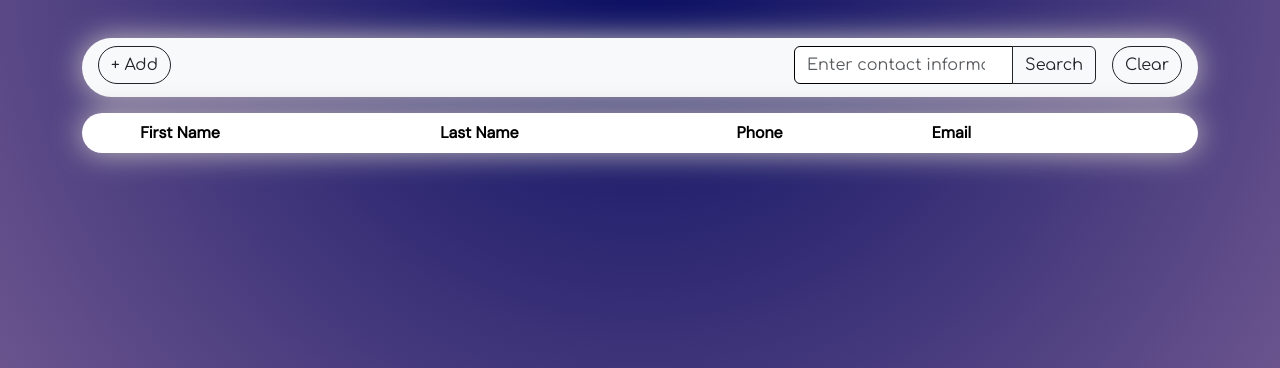
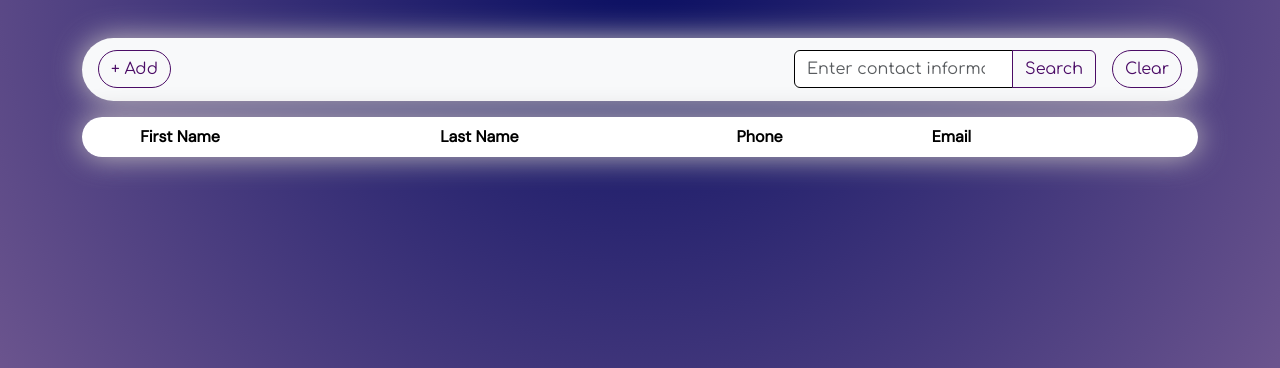
Before and after one commit to anna-sage/Contact-Manager-Project, a PHP site: page /contact.html in a window 1280 px wide. Shown: the part 61-429 px from the top of the page. Run offline with PHP 8.4, Linux system fonts and the light colour scheme; lists and menus that the app fills with data are empty.

Commit message:
Some search/add bar button style updates

```diff
--- a/contact.html
+++ b/contact.html
@@ -63,21 +63,21 @@
 				<!-- <h1 id="contactsTitle" class="container text-light">Contacts</h1> -->
 
 				<div id="searchAddBar" class="nav d-flex bg-light">
-					<div class="nav-item p-2 flex-grow-1 ms-2" style="text-align: start;">
+					<div class="nav-item p-2 flex-grow-1 ms-2 mt-1" style="text-align: start;">
 						<button id="addBtn" type="button"
-						class="btn btn-outline-dark rounded-pill searchAddItems" data-bs-toggle="modal" data-bs-target="#addModal">+ Add</button>
+						class="btn rounded-pill searchAddItems" data-bs-toggle="modal" data-bs-target="#addModal">+ Add</button>
 					</div>
 					<div class="nav-item p-2">
-						<div class="input-group">
+						<div class="input-group mt-1">
 							<input id="searchText" type="search" placeholder="Enter contact information" class="form-control searchAddItems" style="border: 1px solid black">
-							<button id="searchBtn" class="btn btn-outline-dark searchAddItems" type="submit"
+							<button id="searchBtn" class="btn searchAddItems" type="submit"
 							onclick="searchContacts();">
 								Search
 							</button>
 						</div>
 					</div>
-					<div class="nav-item p-2 me-2">
-						<button id="clearBtn" type="button" class="btn btn-outline-dark rounded-pill searchAddItems"
+					<div class="nav-item p-2 me-2 mt-1">
+						<button id="clearBtn" type="button" class="btn rounded-pill searchAddItems"
 						onclick="clearSearch();">
 							Clear
 						</button>
--- a/css/contact.css
+++ b/css/contact.css
@@ -52,22 +52,23 @@ body
     box-shadow: 0px 0px 30px rgb(198, 192, 192);
 }
 
-.searchAddItems
+#searchAddBar button
 {
     color: rgb(75, 12, 102);
-    border: 5px solid rgb(75, 12, 102);
+    border: 1px solid rgb(75, 12, 102);
 }
 
-#searchAddBar button:hover
+#searchAddBar button:hover,
+#searchAddBar button:focus
 {
-    background-color: rgb(75, 12, 102);
+    background-color: #6b1e94;
     color: white;
     border: 1px solid rgb(75, 12, 102);
 }
 
 #searchAddBar button:active
 {
-    background-color: #6b1e94;
+    background-color: rgb(75, 12, 102);
     color: white;
     border: 1px solid rgb(75, 12, 102);
 }
@@ -77,6 +78,7 @@ body
     margin-top: 100px;
     color: white;
     text-decoration: none;
+    font-family: 'DM Sans', sans-serif;
 }
 
 #contacts
@@ -109,7 +111,8 @@ body
     width: 50px;
 }
 
-.contactBtns:hover
+.contactBtns:hover,
+.contactBtns:focus
 {
     color:white;
     background-color: #6b1e94;
@@ -156,30 +159,3 @@ body
     background-color: #3b2eae;
     box-shadow: #d7d3fe 1px 3px;
 }
-
-
-/* todo below not applying */
-/* .modalCancel
-{
-    color: #5643fd;
-    border-color: #5643fd;
-}
-
-.modalCancel:hover
-{
-    color: white;
-    background-color: #5643fd;
-}
-
-.modal .modal-body .modalSubmit
-{
-    color: white;
-    background-color: #5643fd;
-}
-
-.modal .modal-body .modalSubmit:hover
-{
-    color: #5643fd;
-    border-color: #5643fd;
-    background-color: white;
-} */
```
